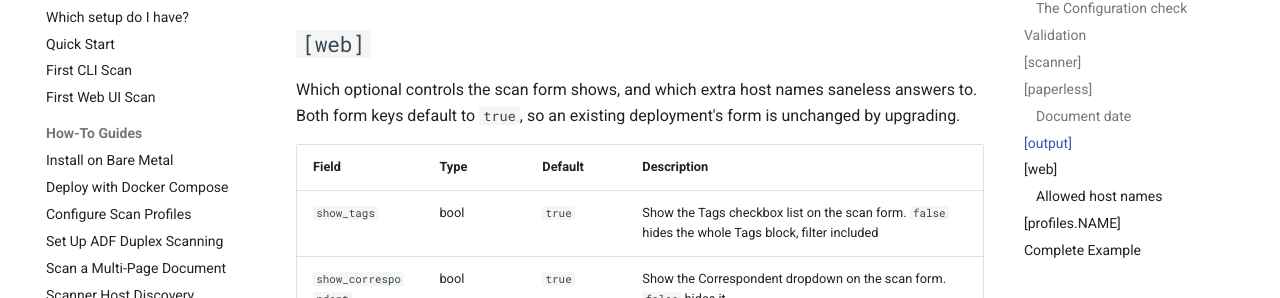
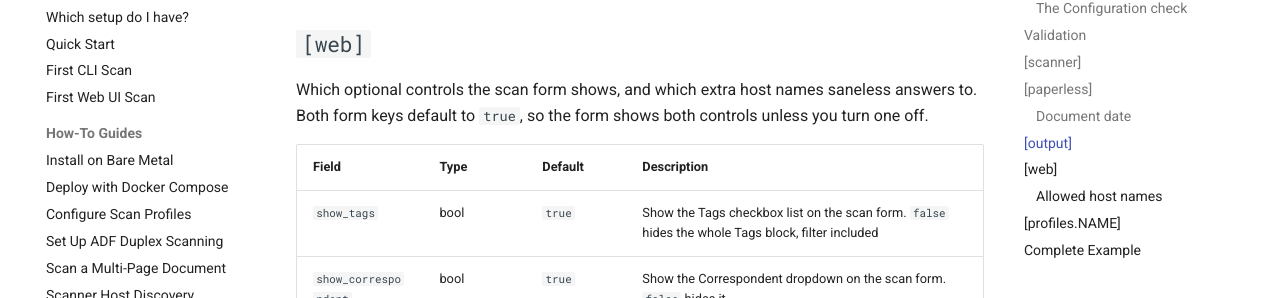
Before and after one commit to kdknigga/saneless, an MkDocs documentation site: the page built from docs/reference/configuration.md, in a window 1280 px wide and 900 px high, scrolled down 8910 px. Shown: the part 154-452 px from the top of the window. Built offline with MkDocs 1.6.1 and Material for MkDocs 9.7.7, drawn with Linux system fonts in a browser that asks for light colours; comment, search, counter and statistics services are not loaded.

Commit message:
docs(49-11): §10 pass — configuration.md [web] intro without upgrade history
The one-off 'Upgrading' grep outside CHANGELOG.md found 'an existing
deployment's form is unchanged by upgrading'; it now states the default
in the present tense (D-07, N-67).

Co-Authored-By: Claude Opus 5.5 (1M context) <noreply@anthropic.com>
Claude-Session: https://claude.ai/code/session_013CxQxLcnRUSK9XY3SKundu

```diff
--- a/docs/reference/configuration.md
+++ b/docs/reference/configuration.md
@@ -179,7 +179,7 @@ A number outside its key's range stops saneless when the config loads (exit 2),
 
 ## `[web]`
 
-Which optional controls the scan form shows, and which extra host names saneless answers to. Both form keys default to `true`, so an existing deployment's form is unchanged by upgrading.
+Which optional controls the scan form shows, and which extra host names saneless answers to. Both form keys default to `true`, so the form shows both controls unless you turn one off.
 
 | Field | Type | Default | Description |
 |-------|------|---------|-------------|
```
